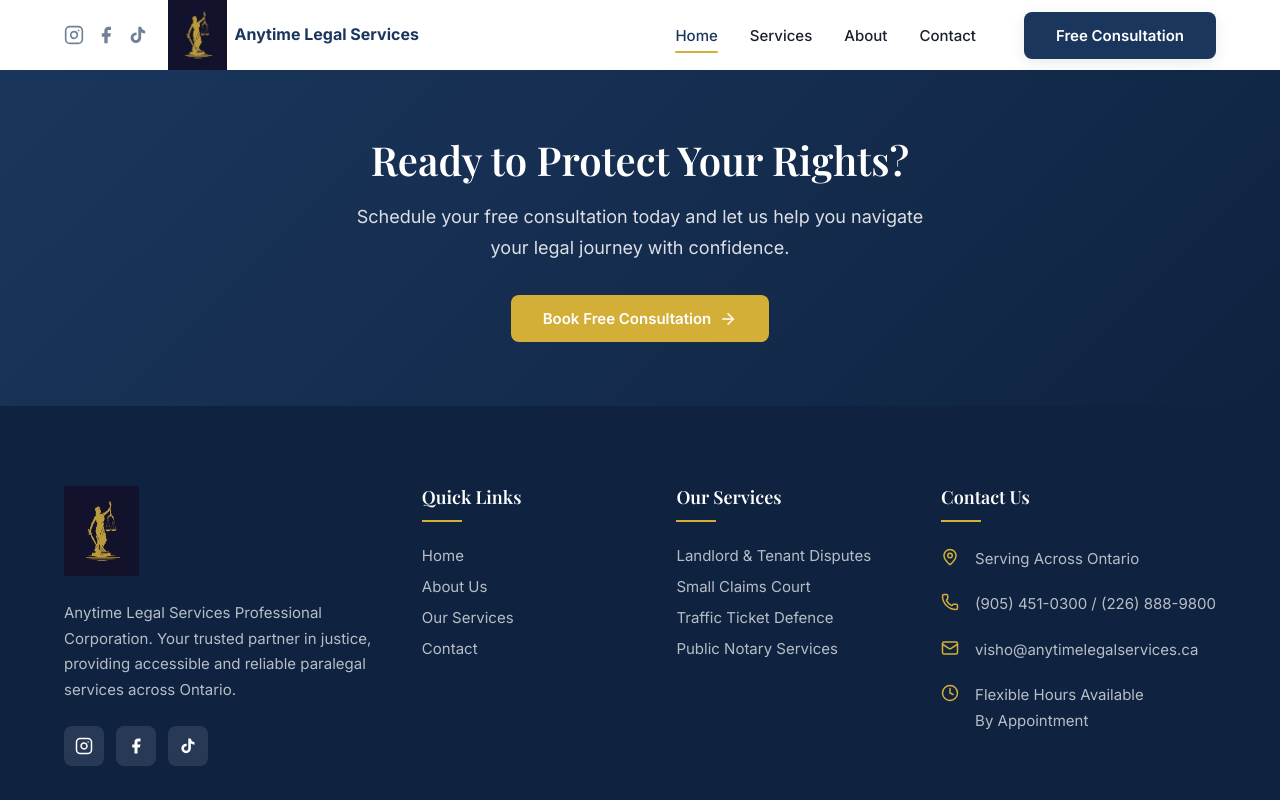
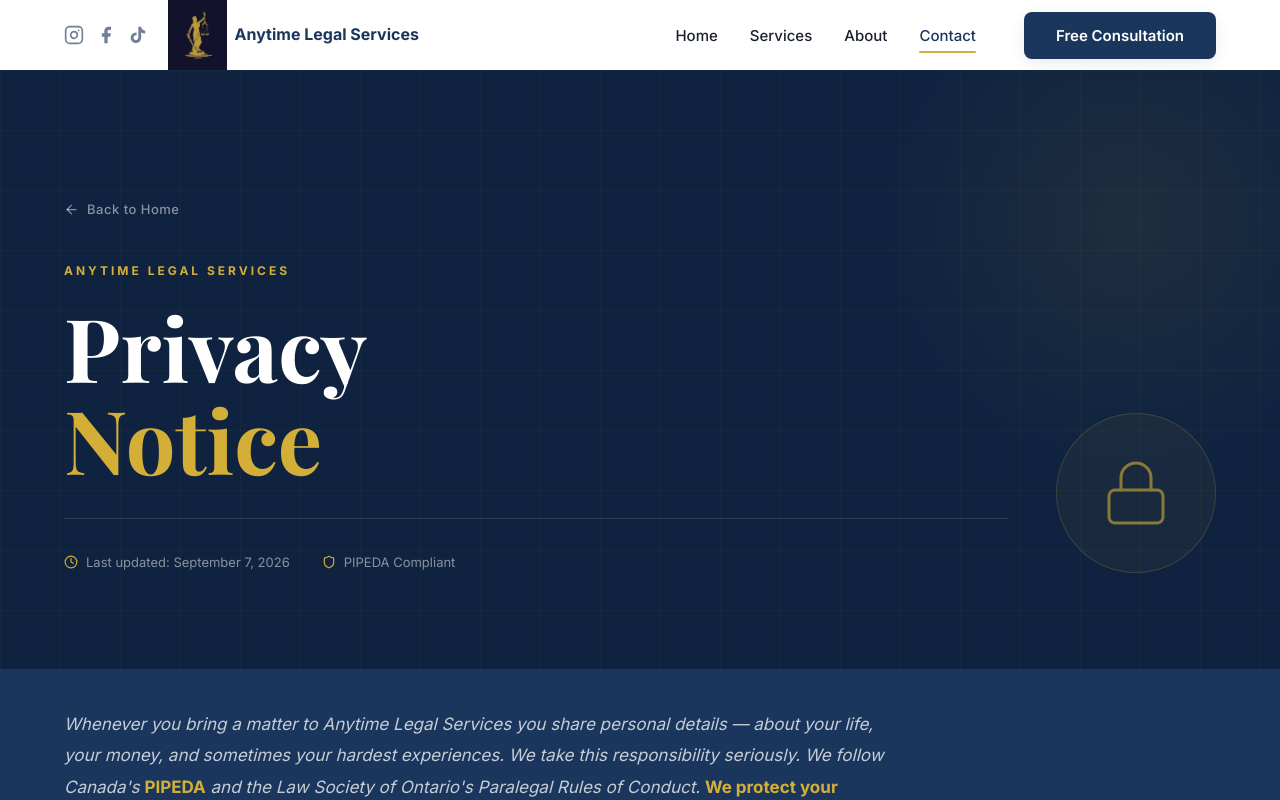
Before and after one commit to shaffan-creativesquad/anytime_legal, a React (Vite) app: page /privacy-policy in a window 1280 px wide. Shown: the top 800 px of the page. Built offline with nearby package versions, Linux system fonts and the light colour scheme.

Commit message:
terms and conditions & Privacy Policy pages added

```diff
--- a/src/App.jsx
+++ b/src/App.jsx
@@ -28,8 +28,8 @@
         <Header />
         <Routes>
           <Route path="/" element={<HomePage />} />
-          <Route path="/terms" element={<TermsAndConditions />} />
-          <Route path="/privacy" element={<PrivacyPolicy />} />
+          <Route path="/terms-and-conditions" element={<TermsAndConditions />} />
+          <Route path="/privacy-policy" element={<PrivacyPolicy />} />
         </Routes>
         <Footer />
       </div>
--- a/src/components/Footer.jsx
+++ b/src/components/Footer.jsx
@@ -181,11 +181,11 @@
             © {new Date().getFullYear()} Anytime Legal Services Professional Corporation. All rights reserved.
           </p>
           <div className="footer-legal-links">
-            <Link to="/privacy" className="footer-terms-link">
+            <Link to="/privacy-policy" className="footer-terms-link">
               Privacy Policy
             </Link>
             <span className="footer-legal-divider">·</span>
-            <Link to="/terms" className="footer-terms-link">
+            <Link to="/terms-and-conditions" className="footer-terms-link">
               Terms &amp; Conditions
             </Link>
           </div>
```
